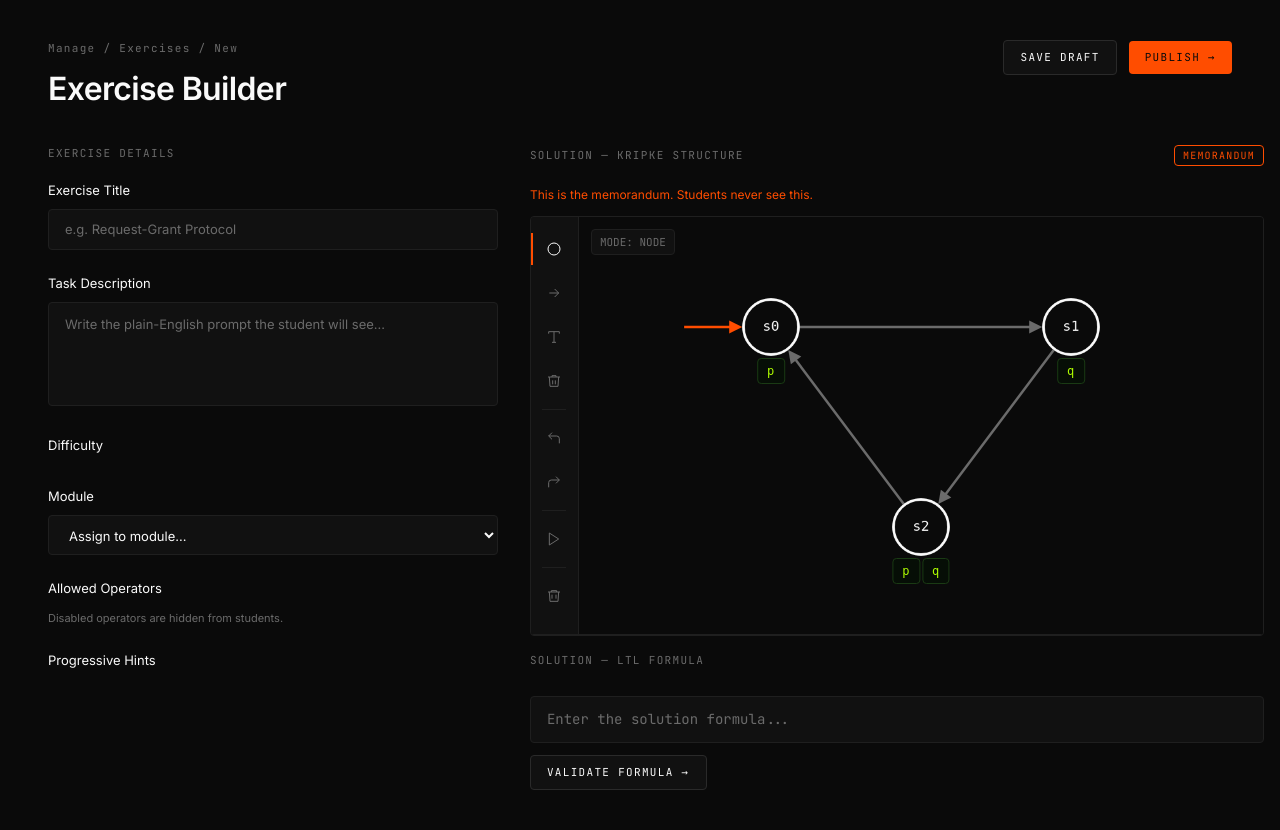
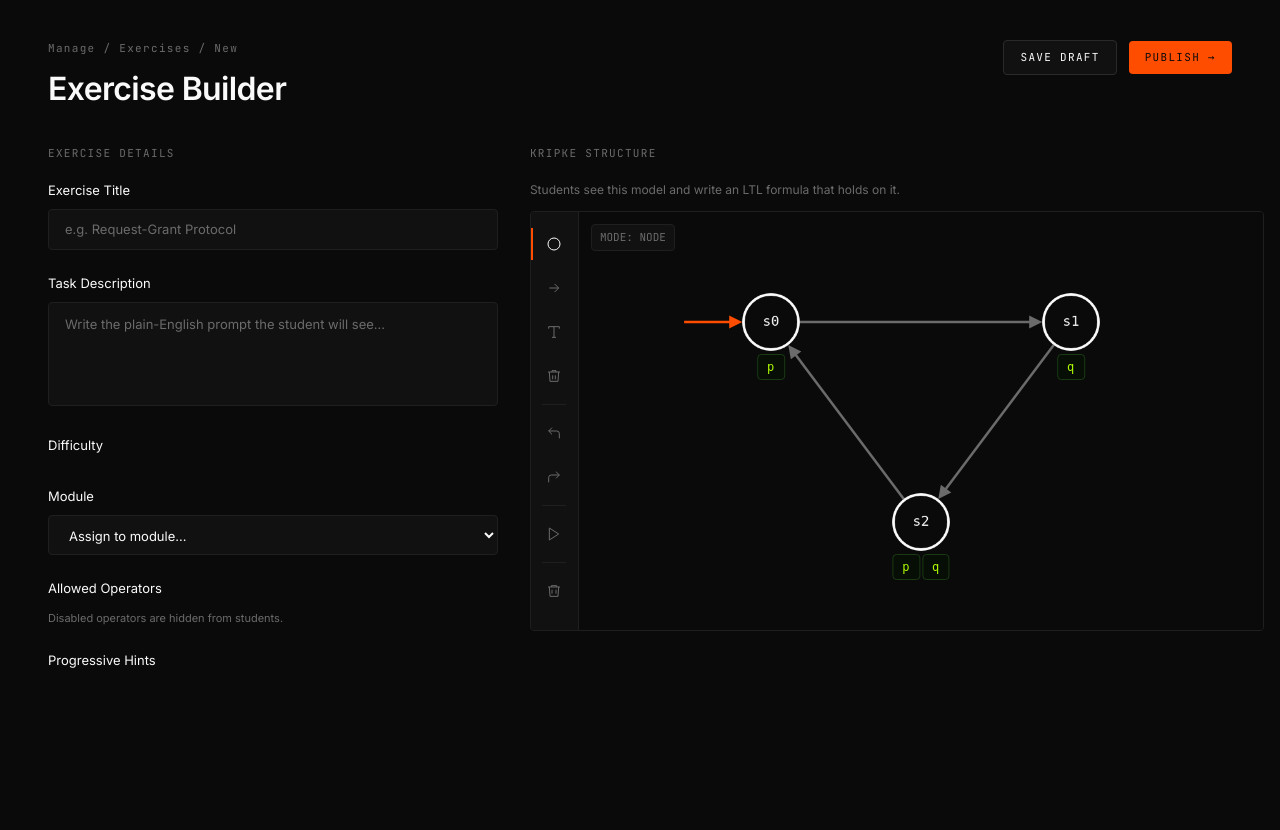
Before and after one commit to Bigmanfish1/ltlab, a Django app: template backend/templates/exercises/teacher_exercise_builder.html in a window 1280 px wide. Shown: the part 48-878 px from the top of the page. After the commit the page ends 716 px from the top, so only its background shows below. Run offline with Django 5.2, Linux system fonts and the light colour scheme; the template is opened without the code that fills it, so the values that code supplies are empty; some libraries are stand-ins or nearby versions.

Commit message:
feat(exercises): drop solution formula from authoring
Students will be graded by model-checking their formula against the
exercise's Kripke graph (sandbox parity), so a teacher-authored solution
formula is no longer needed. Remove the "SOLUTION — LTL FORMULA" field,
its operator palette and live-validate preview from the builder, and the
matching validation in validate_exercise_form. Publishing still requires
a graph. target_formula is now nullable (persisted as NULL when absent).
The Kripke structure is no longer a hidden memorandum — students see it.

```diff
--- a/backend/apps/exercises/models.py
+++ b/backend/apps/exercises/models.py
@@ -44,7 +44,7 @@ class Exercise(models.Model):
     description = models.TextField()
     difficulty = models.CharField(max_length=12, choices=DIFFICULTY_CHOICES)
     hint = models.TextField()
-    target_formula = models.TextField()
+    target_formula = models.TextField(null=True, blank=True)
     image_url = models.TextField(null=True, blank=True)
     created_at = models.DateTimeField(auto_now_add=True)
     kripke_structure = models.JSONField(null=True, blank=True)
--- a/backend/templates/exercises/teacher_exercise_builder.html
+++ b/backend/templates/exercises/teacher_exercise_builder.html
@@ -116,41 +116,13 @@
 
             <div>
                 <div class="flex items-center justify-between mb-5">
-                    <div class="font-mono text-[11px] tracking-[0.12em] text-text-secondary">SOLUTION — KRIPKE STRUCTURE</div>
-                    <span class="font-mono text-[10px] tracking-[0.12em] uppercase px-2 py-0.5 border border-accent-orange text-accent-orange rounded">Memorandum</span>
+                    <div class="font-mono text-[11px] tracking-[0.12em] text-text-secondary">KRIPKE STRUCTURE</div>
                 </div>
-                <div class="text-[12px] text-accent-orange mb-3">This is the memorandum. Students never see this.</div>
+                <div class="text-[12px] text-text-secondary mb-3">Students see this model and write an LTL formula that holds on it.</div>
 
                 <div class="relative bg-bg-secondary border border-border-primary rounded overflow-hidden flex mb-4" style="height: 420px;">
                     {% include "components/kripke_editor.html" with id="memo" input_name="graph_data" height="420px" elements_json=elements_json %}
-                    <div id="result-drawer"
-                        class="absolute bottom-0 left-0 right-0 bg-bg-secondary border-t border-border-primary"
-                        style="min-height: 0; max-height: 140px; z-index: 10; overflow-y: auto;">
-                    </div>
                 </div>
-
-                <div class="font-mono text-[11px] tracking-[0.12em] text-text-secondary mb-4">SOLUTION — LTL FORMULA</div>
-                <div class="flex flex-wrap gap-2 mb-3" id="formula-operators">
-                    {% for op in operators %}
-                    <button type="button" data-op="{{ op }}"
-                        class="formula-op w-9 h-9 font-mono text-[13px] bg-bg-secondary border border-border-primary text-text-primary rounded hover:border-accent-orange transition-colors">
-                        {{ op }}
-                    </button>
-                    {% endfor %}
-                </div>
-                <input type="text" id="memo-formula" name="formula" placeholder="Enter the solution formula..."
-                    class="w-full bg-bg-secondary border border-border-primary text-text-primary placeholder-text-secondary font-mono text-[14px] px-4 py-3 rounded mb-3 focus:border-border-secondary focus:outline-none transition-colors"
-                    value="{% if prefill %}{{ prefill.target_formula }}{% endif %}" />
-                <button
-                    type="button"
-                    id="validate-btn"
-                    hx-post="{% url 'sandbox_verify' %}"
-                    hx-target="#result-drawer"
-                    hx-swap="innerHTML"
-                    hx-include="#memo-formula, #memo-graph-data"
-                    class="px-4 py-2 bg-bg-secondary border border-border-secondary text-text-primary font-mono text-[11px] tracking-[0.12em] uppercase rounded hover:border-accent-orange transition-colors">
-                    Validate Formula →
-                </button>
             </div>
 
         </div>
@@ -202,48 +174,6 @@
         });
         syncAllowed();
 
-        const input = document.getElementById('memo-formula');
-        document.querySelectorAll('.formula-op').forEach(function (b) {
-            b.addEventListener('click', function () {
-                const op = b.dataset.op;
-                const start = input.selectionStart ?? input.value.length;
-                const end = input.selectionEnd ?? input.value.length;
-                input.value = input.value.slice(0, start) + op + input.value.slice(end);
-                input.focus();
-                const pos = start + op.length;
-                input.setSelectionRange(pos, pos);
-            });
-        });
-
-        function memoEditor() { return (window.KripkeEditors || {})['memo']; }
-        const drawer = document.getElementById('result-drawer');
-        function showResultBanner(msg) {
-            drawer.style.minHeight = '80px';
-            drawer.innerHTML =
-                '<div class="flex items-center justify-between px-4 py-3 font-mono text-[12px] text-text-secondary">' +
-                '<span>' + msg + '</span>' +
-                '<button type="button" class="js-close-result text-text-secondary hover:text-text-primary ml-4 text-lg leading-none">&times;</button>' +
-                '</div>';
-        }
-        drawer.addEventListener('click', function (e) {
-            if (e.target.closest('.js-close-result')) { drawer.innerHTML = ''; drawer.style.minHeight = '0'; }
-        });
-        document.addEventListener('kripke:warn', function (e) {
-            if (e.detail && e.detail.html) showResultBanner(e.detail.html);
-        });
-        const validateBtn = document.getElementById('validate-btn');
-        validateBtn.addEventListener('htmx:beforeRequest', function (e) {
-            const editor = memoEditor();
-            if (!editor) return;
-            const error = editor.validateStructure();
-            if (error) { e.preventDefault(); showResultBanner(error); }
-        });
-        document.body.addEventListener('htmx:afterSwap', function (e) {
-            if (e.detail.target.id === 'result-drawer' && drawer.innerHTML.trim()) {
-                drawer.style.minHeight = '80px';
-            }
-        });
-
         const form = document.querySelector('form');
         const REQUIRED = [
             ['title', 'Exercise title is required.', function () { return form.title.value.trim(); }],
```
Also changed, not shown: backend/apps/exercises/services.py (+5 -21 lines), backend/apps/exercises/migrations/0004_alter_exercise_target_formula.py (added).
